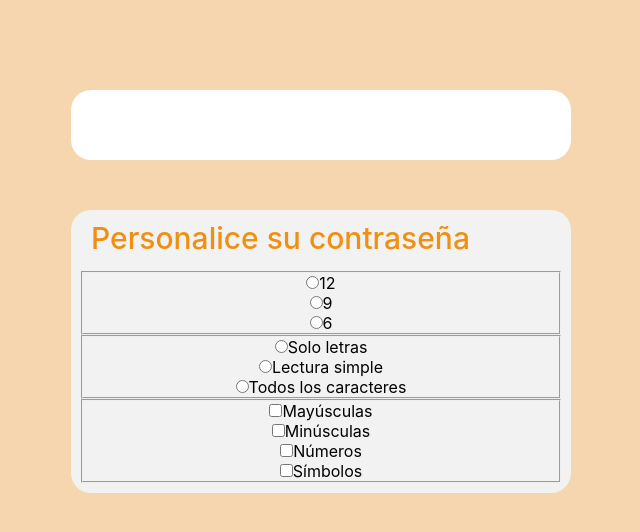
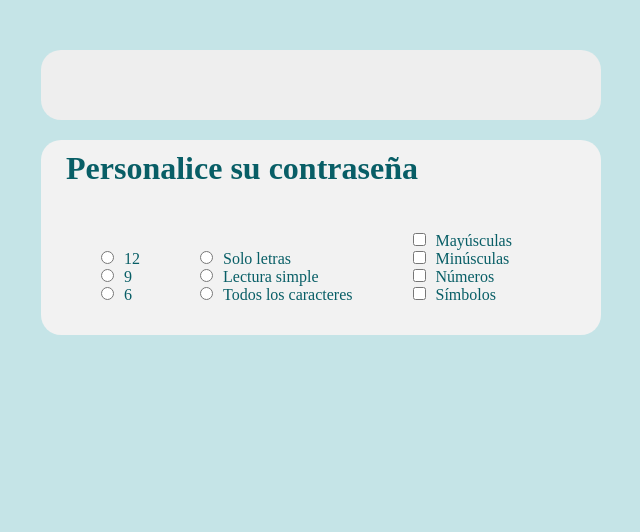
Before and after one commit to AgustinaNahir/generadorpassword, a plain HTML site: page index.html in a window 1280 px wide. Shown: the whole page, without its empty margins (319-959 px from the left). Drawn offline with Linux system fonts and the light colour scheme.

Commit message:
cambios en css

```diff
--- a/script.js
+++ b/script.js
@@ -22,6 +22,7 @@ form.classList.add("form");
 const unaFuncion = (tipoInput, items, key) => {
 
     const fieldset = document.createElement('fieldset');
+    fieldset.classList.add("box")
 
     for(const elem of items) {
         const label = document.createElement("label")
--- a/styless.css
+++ b/styless.css
@@ -6,57 +6,71 @@
 
 body{
     margin: 0;
-    background-color: #f5d6ae;
+    background-color:#C5E4E7;
     justify-content: center;
     text-align: center;
     align-items: center;
-    font-family: -apple-system, BlinkMacSystemFont, 'Segoe UI', Roboto, Oxygen, Ubuntu, Cantarell, 'Open Sans', 'Helvetica Neue', sans-serif;
 }
 
 .card{
-    width: 500px;
+
+}
+.contenedor{
+    width: 560px;
     margin: auto;
-    margin-top: 40px;
+    padding: 0px 15px;
+    background-color: rgb(242, 242, 242);
+    color: #085e66;
+    border-radius: 20px;
+    text-align: left;
 }
-
 .input{
-    margin: 50px 0 50px 0;
-    padding: 30px;
-    width: 100%;
+    margin-top: 50px;
+    margin-bottom: 20px;
+    width: 560px;
     height: 70px;
     border: none;
+    background-color: rgb(238, 238, 238);
     border-radius: 20px;
     font-size: 40px;
 }
-
-.contenedor{
-    padding: 10px;
-    background-color: rgb(242, 242, 242);
-    border-radius: 20px;
+.box {
+    height: 100px;
+    padding: 30px;
+    display: inline;
+    border: none;
+    text-align: left;
+}
+.label{
+    margin-left: 10px;
+}
+.titulo {
+    padding: 10px 10px 0 10px;
+    display: inline-block;
+    align-items: center;
+    color: #085e66;
+}
+.form{
+    padding: 15px;
 }
 
-.titulo{
-    color: #f09012;
-    padding: 0 0 15px 10px;
-    font-size: 30px;
-    font-weight: 500;
-    text-align: left;
-}
 
-.subcard{
-    width: 33%;
-    display: inline-block;
-}
+/*
 
-.subtitulo{
-    color: #f09012;
-    padding: 0 0 10px 10px;
-    font-size: 20px;
-    font-weight: 300;
-    text-align: left;
-}
-
-.form{
+@media (min-width:1025px) and (max-width:1236px)
 
 
-}
+
+
+@media (min-width:769px) and (max-width:1024px)
+
+
+
+
+@media (min-width:481px) and (max-width:768px)
+
+
+
+
+
+*/
```
